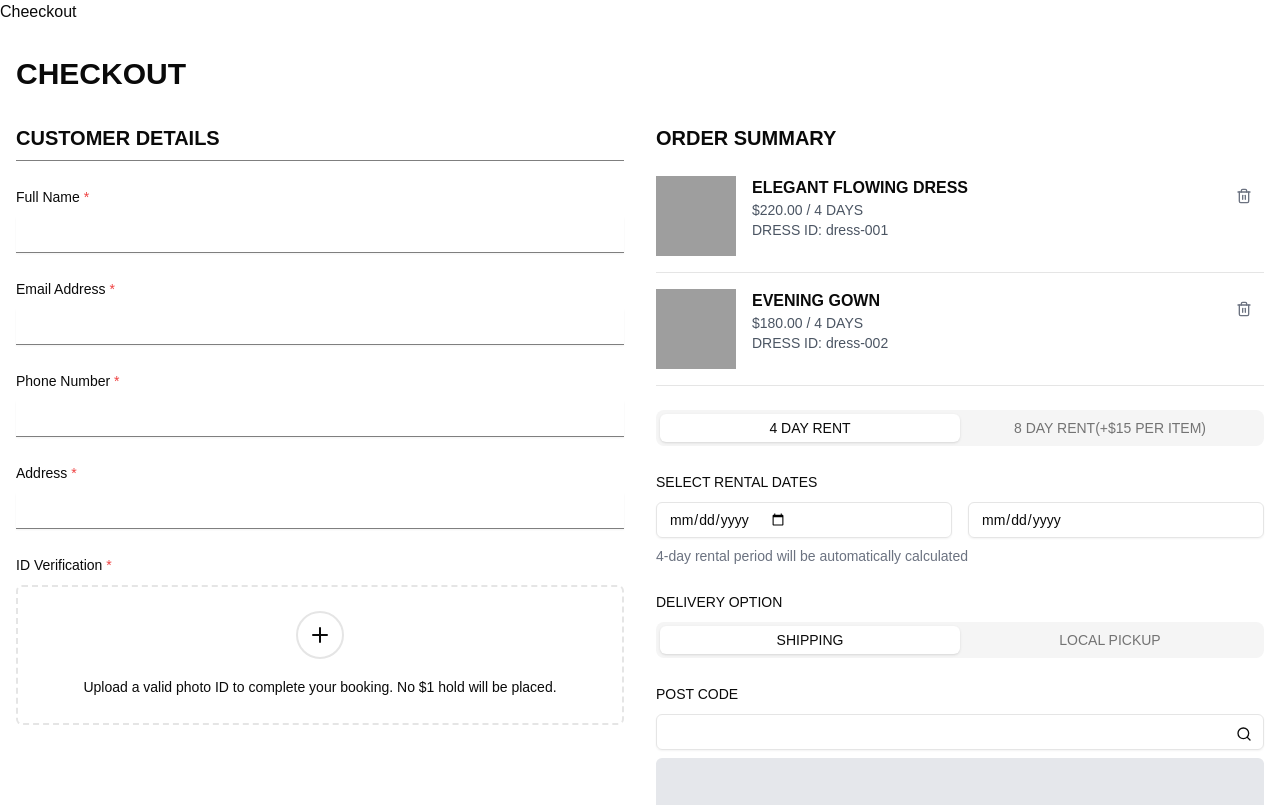
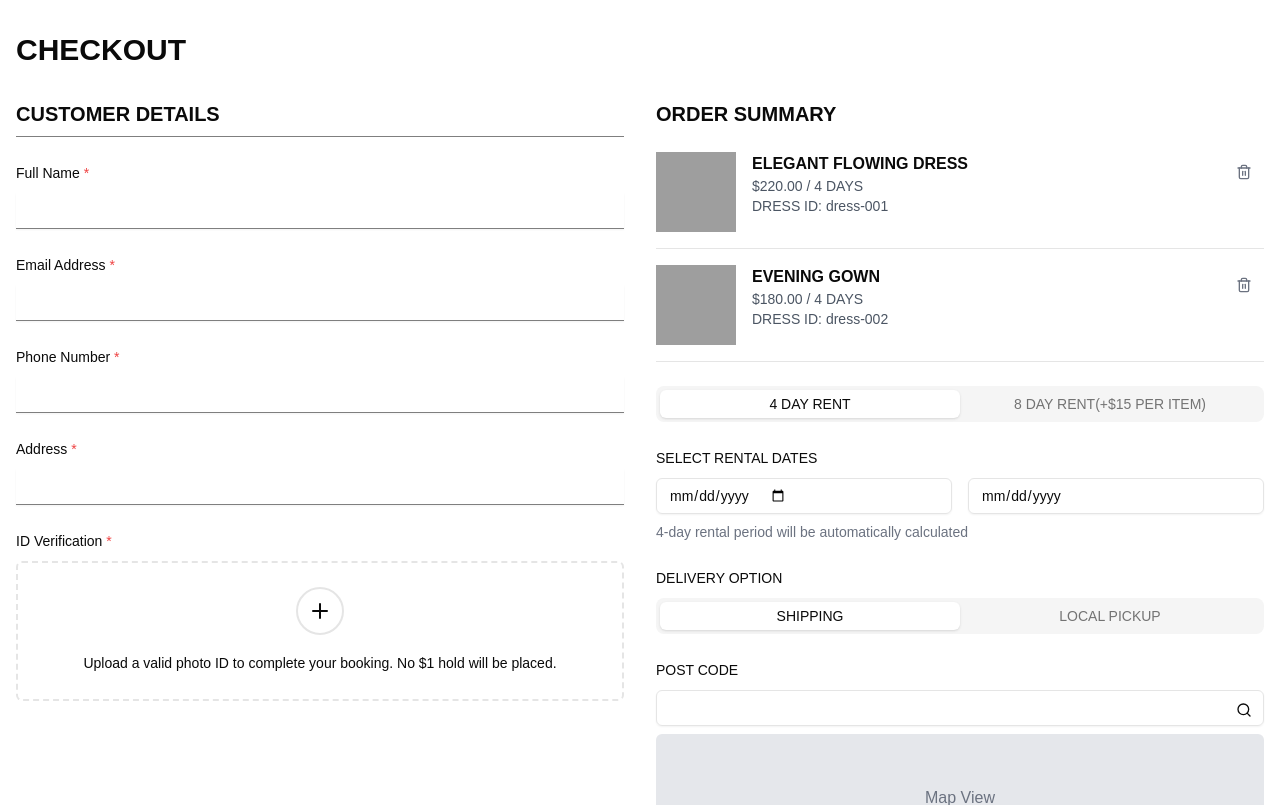
Before and after one commit to badhon252/dress-rental-website, a Next.js app: page /checkout in a window 1280 px wide. Shown: the top 805 px of the page. Built offline with nearby package versions, Linux system fonts and the light colour scheme; grey boxes are pictures that could not be loaded.

Commit message:
f ix page

```diff
--- a/src/app/(website)/checkout/page.tsx
+++ b/src/app/(website)/checkout/page.tsx
@@ -4,7 +4,7 @@ import React from 'react'
 const page = () => {
   return (
     <div>
-      <h1>Cheeckout</h1>
+
       <CheckoutPage/>
     </div>
   )
```
